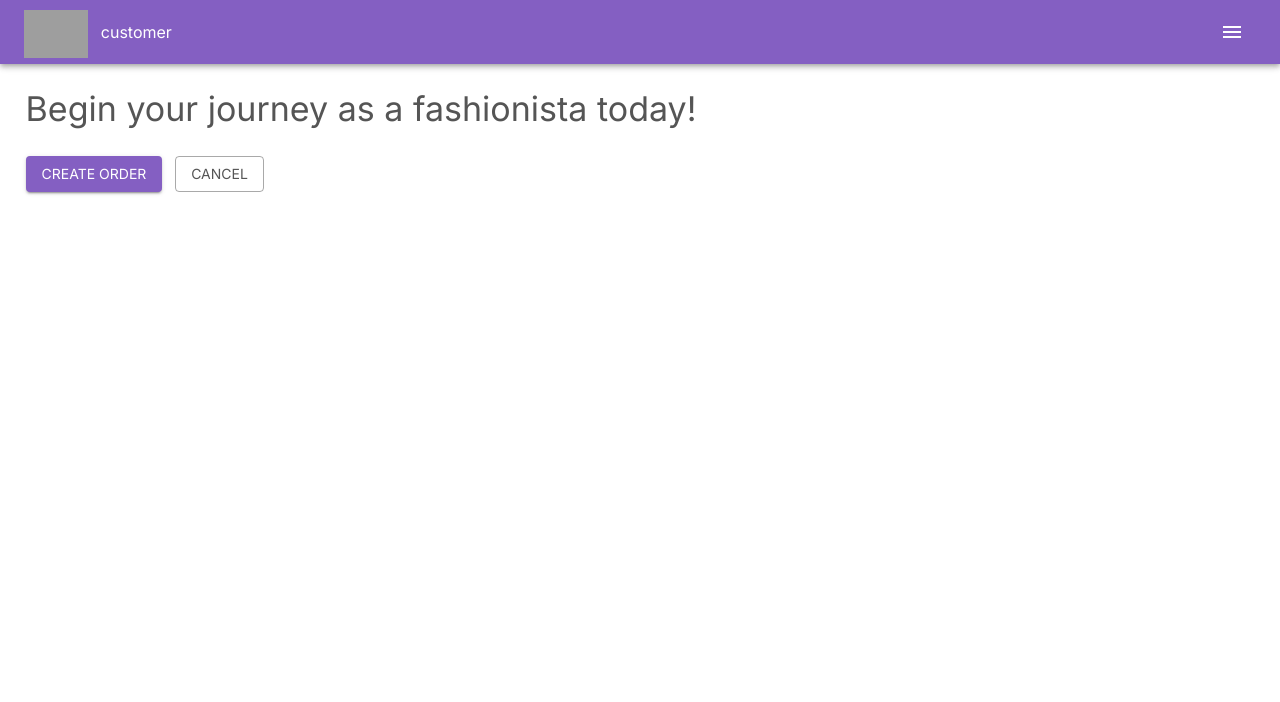
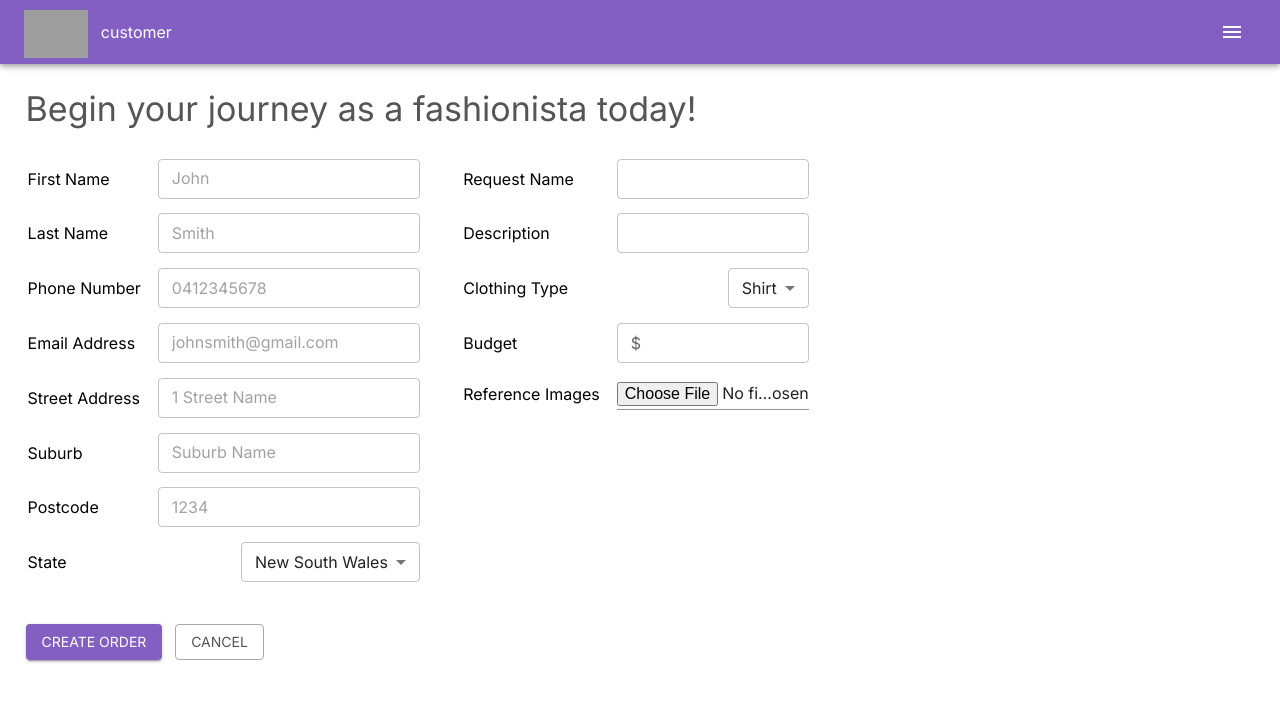
Before and after one commit to truclng/lvt-project, a React (Create React App) app in the folder hello-world/client/: page /customer in a window 1280 px wide. Shown: the top 702 px of the page. Built offline with nearby package versions, Linux system fonts and the light colour scheme; grey boxes are pictures that could not be loaded.

Commit message:
form visuals complete

```diff
--- a/hello-world/client/src/pages/CustomerOrder.jsx
+++ b/hello-world/client/src/pages/CustomerOrder.jsx
@@ -1,8 +1,11 @@
 import * as React from 'react';
 import Button from '@mui/material/Button';
 import Typography from '@mui/material/Typography';
+import TextField from '@mui/material/TextField';
+import InputAdornment from '@mui/material/InputAdornment';
+import Input from '@mui/material/Input';
 import { MenuBar } from '../components/Menu';
-import { createTheme, ThemeProvider } from '@mui/material';
+import { createTheme, MenuItem, ThemeProvider } from '@mui/material';
 import '../styles/CustomerOrder.css';
 import '../styles/Main.css';
 
@@ -22,6 +25,68 @@ const theme = createTheme({
 
 const isCustomer = true;
 
+const states = [
+	{
+		value: 'NSW',
+		label: 'New South Wales'
+	},
+	{
+		value: 'VIC',
+		label: 'Victoria'
+	},
+	{
+		value: 'ACT',
+		label: 'Australian Capital Territory'
+	},
+	{
+		value: 'QLD',
+		label: 'Queensland'
+	},
+	{
+		value: 'TAS',
+		label: 'Tasmania'
+	},
+	{
+		value: 'WA',
+		label: 'Western Australia'
+	},
+	{
+		value: 'NT',
+		label: 'Northern Territory'
+	},
+	{
+		value: 'SA',
+		label: 'Southern Australia'
+	},
+];
+
+const clothesType = [
+	{
+		value: 'Dress',
+		label: 'Dress'
+	},
+	{
+		value: 'Pants',
+		label: 'Pants'
+	},
+	{
+		value: 'Shirt',
+		label: 'Shirt'
+	},
+	{
+		value: 'Outerwear',
+		label: 'Outerwear'
+	},
+	{
+		value: 'Swimwear',
+		label: 'Swimwear'
+	},
+	{
+		value: 'Accessories',
+		label: 'Accessories'
+	}
+];
+
 export const CustomerOrder = () => {
 	return (
 		<ThemeProvider theme={theme}>
@@ -29,6 +94,187 @@ export const CustomerOrder = () => {
 			<Typography variant='h4' color='secondary' sx={{ ml: '2vw', mt: '3vh' }}>
 				Begin your journey as a fashionista today!
 			</Typography>
+			<div className='customer-form'>
+				<table className='table-style'>
+					<tbody>
+						<tr className='row-style'>
+							<Typography sx={{ mr: 2 }}>First Name</Typography>
+							<td>
+								<TextField
+									required
+									variant='outlined'
+									type='text'
+									size='small'
+									placeholder='John'
+								/>
+							</td>
+						</tr>
+						<tr className='row-style'>
+							<Typography sx={{ mr: 2 }}>Last Name</Typography>
+							<td>
+								<TextField
+									required
+									variant='outlined'
+									type='text'
+									size='small'
+									placeholder='Smith'
+								/>
+							</td>
+						</tr>
+						<tr className='row-style'>
+							<Typography sx={{ mr: 2 }}>Phone Number</Typography>
+							<td>
+								<TextField
+									required
+									variant='outlined'
+									type='number'
+									size='small'
+									placeholder='0412345678'
+								/>
+							</td>
+						</tr>
+						<tr className='row-style'>
+							<Typography sx={{ mr: 2 }}>Email Address</Typography>
+							<td>
+								<TextField
+									required
+									variant='outlined'
+									type='text'
+									size='small'
+									placeholder='johnsmith@gmail.com'
+								/>
+							</td>
+						</tr>
+						<tr className='row-style'>
+							<Typography sx={{ mr: 2 }}>Street Address</Typography>
+							<td>
+								<TextField
+									required
+									variant='outlined'
+									type='text'
+									size='small'
+									placeholder='1 Street Name'
+								/>
+							</td>
+						</tr>
+						<tr className='row-style'>
+							<Typography sx={{ mr: 2 }}>Suburb</Typography>
+							<td>
+								<TextField
+									required
+									variant='outlined'
+									type='text'
+									size='small'
+									placeholder='Suburb Name'
+								/>
+							</td>
+						</tr>
+						<tr className='row-style'>
+							<Typography sx={{ mr: 2 }}>Postcode</Typography>
+							<td>
+								<TextField
+									required
+									variant='outlined'
+									type='number'
+									size='small'
+									placeholder='1234'
+								/>
+							</td>
+						</tr>
+						<tr className='row-style'>
+							<Typography sx={{ mr: 2 }}>State</Typography>
+							<td>
+								<TextField
+									required
+									select
+									size='small'
+									variant='outlined'
+									defaultValue='NSW'
+								>
+									{states.map((option) => (
+										<MenuItem key={option.value} value={option.value}>
+											{option.label}
+										</MenuItem>
+									))}
+								</TextField>
+							</td>
+						</tr>
+					</tbody>
+				</table>
+				<table>
+					<tbody>
+						<tr className='row-style'>
+							<Typography sx={{ mr: 2 }}>Request Name</Typography>
+							<td>
+								<TextField
+									required
+									variant='outlined'
+									type='text'
+									size='small'
+									sx={{ width: '15vw' }}
+								/>
+							</td>
+						</tr>
+						<tr className='row-style'>
+							<Typography sx={{ mr: 2 }}>Description</Typography>
+							<td>
+								<TextField
+									required
+									multiline
+									variant='outlined'
+									type='text'
+									size='small'
+									maxRows={5}
+									sx={{ width: '15vw' }}
+								/>
+							</td>
+						</tr>
+						<tr className='row-style'>
+							<Typography sx={{ mr: 2 }}>Clothing Type</Typography>
+							<td>
+								<TextField
+									required
+									select
+									size='small'
+									variant='outlined'
+									defaultValue='Shirt'
+								>
+									{clothesType.map((option) => (
+										<MenuItem key={option.value} value={option.value}>
+											{option.label}
+										</MenuItem>
+									))}
+								</TextField>
+							</td>
+						</tr>
+						<tr className='row-style'>
+							<Typography sx={{ mr: 2 }}>Budget</Typography>
+							<td>
+								<TextField
+									variant='outlined'
+									type='number'
+									size='small'
+									sx={{ width: '15vw' }}
+									InputProps={{
+										startAdornment: <InputAdornment position='start'>$</InputAdornment>
+									}}
+								/>
+							</td>
+						</tr>
+						<tr className='row-style'>
+							<Typography sx={{ mr: 2 }}>Reference Images</Typography>
+							<td>
+								<Input
+									type='file'
+									multiple
+									accept='image/*'
+									sx={{ width: '15vw' }}
+								/>
+							</td>
+						</tr>
+					</tbody>
+				</table>
+			</div>
 			<div className='customer-buttons'>
 				<Button variant='contained' color='primary'>Create Order</Button>
 				<Button variant='outlined' color='secondary'>Cancel</Button>
--- a/hello-world/client/src/styles/CustomerOrder.css
+++ b/hello-world/client/src/styles/CustomerOrder.css
@@ -4,3 +4,19 @@
 	margin: 2vw;
 	gap: 1vw;
 }
+
+.customer-form {
+	display: flex;
+	margin: 2vw;
+}
+
+.row-style {
+	display: flex;
+	justify-content: space-between;
+	align-items: center;
+	margin-bottom: 1vw;
+}
+
+.table-style {
+	margin-right: 3vw;
+}
```
